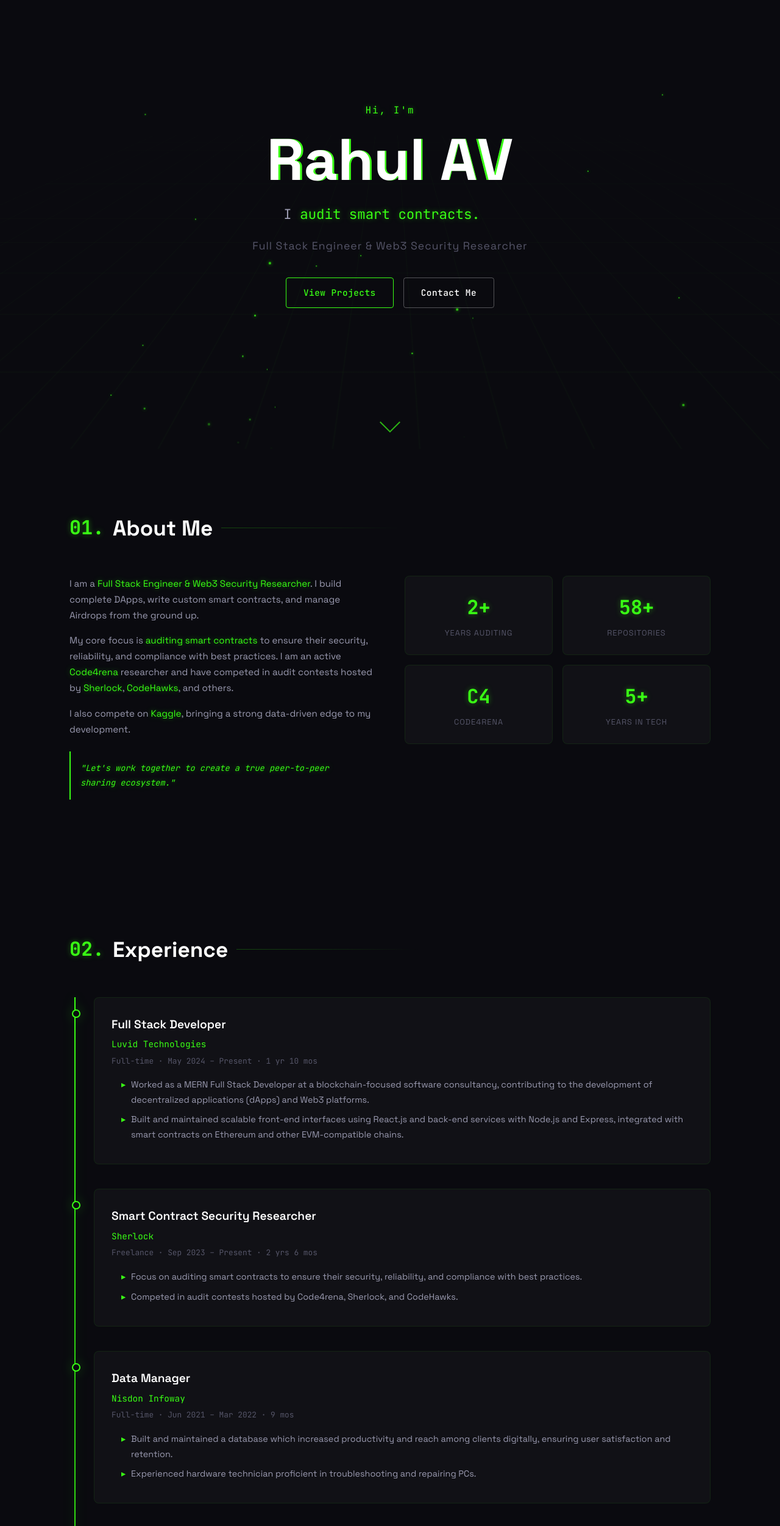
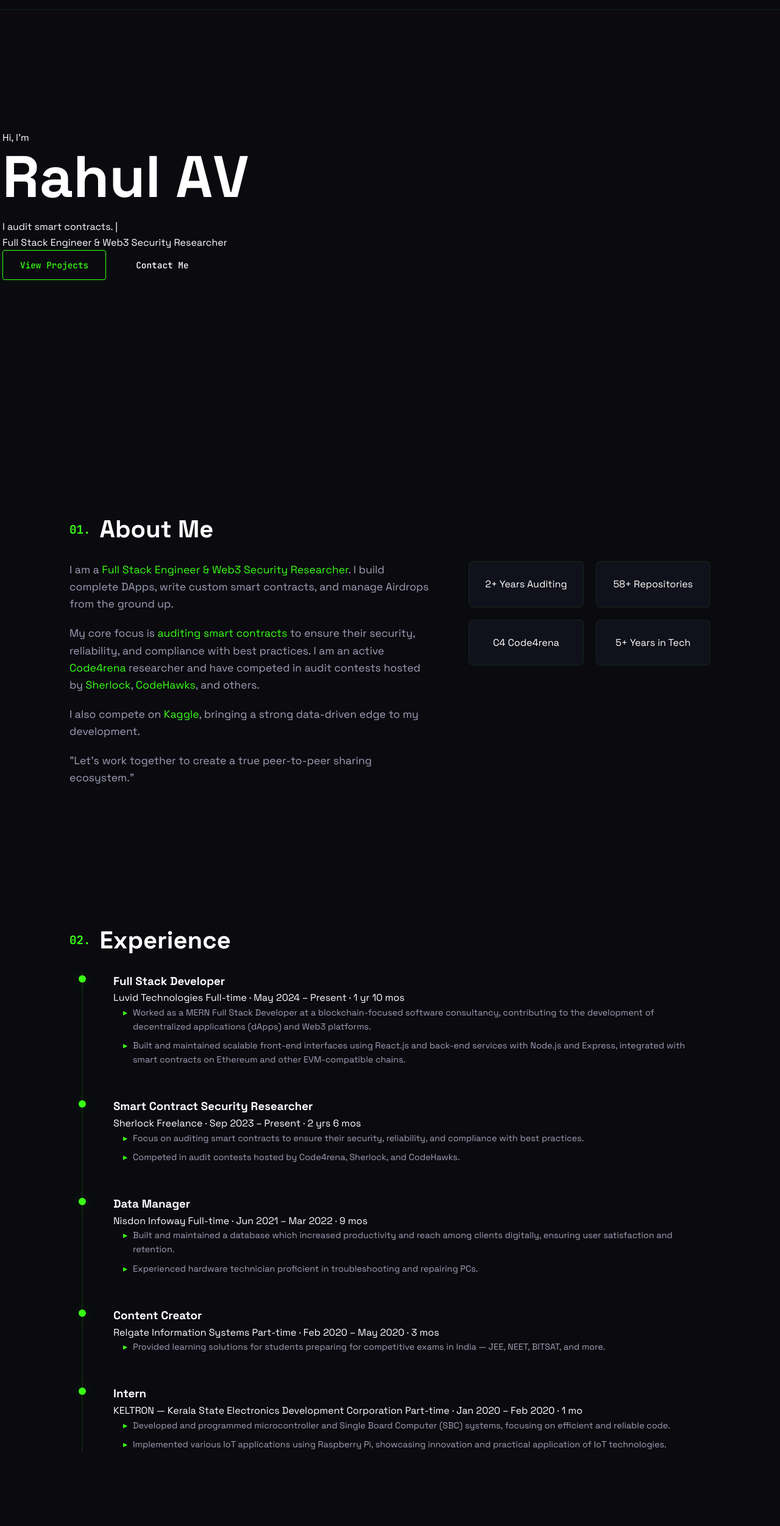
Before and after one commit to RV12R/rv-portfolio, a website built with Vite: page index.html in a window 1280 px wide. Shown: the part 64-2566 px from the top of the page at 61% size. Built offline with nearby package versions, Linux system fonts and the light colour scheme.

Commit message:
Revert project image styles to the preferred version (a38b3f2)

```diff
--- a/style.css
+++ b/style.css
@@ -1,53 +1,45 @@
-/* ═══════════════════════════════════════════════════
-   DESIGN SYSTEM — Cyberpunk Dark Theme (Green + White)
-   ═══════════════════════════════════════════════════ */
-
+/* ═══════════════ CSS VARIABLES ═══════════════ */
 :root {
-  /* Colors — GREEN + WHITE only */
-  --bg-dark: #0a0a0f;
-  --bg-card: #111116;
-  --bg-card-hover: #1a1a22;
-  --bg-glass: rgba(14, 14, 20, 0.85);
-  --border: rgba(57, 255, 20, 0.08);
-  --border-hover: rgba(57, 255, 20, 0.25);
-
   --green: #39ff14;
-  --green-mid: #2bcc10;
   --green-dim: rgba(57, 255, 20, 0.1);
-  --green-subtle: rgba(57, 255, 20, 0.05);
-
-  --text-primary: #f0f0f0;
-  --text-secondary: #9a9ab0;
-  --text-dim: #555568;
-
-  /* Typography */
-  --font-heading: 'Space Grotesk', sans-serif;
+  --green-glow: rgba(57, 255, 20, 0.3);
+  --white: #ffffff;
+  --bg-deep: #0a0a0f;
+  --bg-card: #11111b;
+  --bg-card-hover: #161625;
+  --bg-glass: rgba(10, 10, 15, 0.85);
+  --border: rgba(57, 255, 20, 0.1);
+  --border-hover: rgba(57, 255, 20, 0.3);
+  --text-primary: #ffffff;
+  --text-secondary: #a0a0b8;
+  --text-dim: #606078;
+  --font-main: 'Space Grotesk', sans-serif;
   --font-mono: 'JetBrains Mono', monospace;
-
-  /* Spacing */
+  --glow: 0 0 20px rgba(57, 255, 20, 0.2);
+  --glow-strong: 0 0 30px rgba(57, 255, 20, 0.4);
+  --glow-text: 0 0 10px rgba(57, 255, 20, 0.5);
   --section-padding: 100px 0;
   --container-width: 1100px;
-
-  /* Glow */
-  --glow: 0 0 20px rgba(57, 255, 20, 0.25), 0 0 60px rgba(57, 255, 20, 0.08);
-  --glow-sm: 0 0 10px rgba(57, 255, 20, 0.2);
-  --glow-text: 0 0 10px rgba(57, 255, 20, 0.4);
 }
 
-/* ═══════════════ RESET ═══════════════ */
-*, *::before, *::after { margin: 0; padding: 0; box-sizing: border-box; }
-html { scroll-behavior: smooth; scroll-padding-top: 80px; }
+/* ═══════════════ RESET & BASE ═══════════════ */
+* {
+  margin: 0;
+  padding: 0;
+  box-sizing: border-box;
+}
+
+html {
+  scroll-behavior: smooth;
+}
+
 body {
-  font-family: var(--font-heading);
-  background: var(--bg-dark);
+  background-color: var(--bg-deep);
   color: var(--text-primary);
-  line-height: 1.7;
+  font-family: var(--font-main);
+  line-height: 1.6;
   overflow-x: hidden;
 }
-a { color: var(--green); text-decoration: none; transition: color 0.3s; }
-a:hover { color: #fff; }
-ul { list-style: none; }
-img { max-width: 100%; display: block; }
 
 .container {
   max-width: var(--container-width);
@@ -55,243 +47,169 @@ img { max-width: 100%; display: block; }
   padding: 0 24px;
 }
 
-.section {
-  padding: var(--section-padding);
-  position: relative;
+ul { list-style: none; }
+a { text-decoration: none; color: inherit; transition: 0.3s; }
+
+/* ═══════════════ BACKGROUND GRID ═══════════════ */
+.bg-grid {
+  position: fixed;
+  top: 0;
+  left: 0;
+  width: 100%;
+  height: 100%;
+  z-index: -2;
+  background:
+    radial-gradient(circle at 50% 50%, rgba(20, 20, 30, 0.5), var(--bg-deep)),
+    linear-gradient(rgba(57, 255, 20, 0.03) 1px, transparent 1px),
+    linear-gradient(90deg, rgba(57, 255, 20, 0.03) 1px, transparent 1px);
+  background-size: 100% 100%, 50px 50px, 50px 50px;
+  perspective: 1000px;
 }
 
+/* ═══════════════ TYPOGRAPHY ═══════════════ */
 .section-title {
-  font-size: clamp(1.6rem, 4vw, 2.2rem);
+  font-size: clamp(1.8rem, 5vw, 2.5rem);
   font-weight: 700;
-  margin-bottom: 48px;
+  margin-bottom: 20px;
   display: flex;
   align-items: center;
-  gap: 14px;
-  color: #fff;
-}
-.section-title::after {
-  content: '';
-  flex: 1;
-  height: 1px;
-  background: linear-gradient(90deg, var(--border-hover), transparent);
-  max-width: 300px;
+  gap: 15px;
 }
 .title-number {
   font-family: var(--font-mono);
   color: var(--green);
-  font-size: 0.9em;
-  text-shadow: var(--glow-text);
+  font-size: 1.2rem;
 }
-
 .section-desc {
   color: var(--text-secondary);
-  margin-bottom: 40px;
   max-width: 600px;
-}
-
-.highlight {
-  color: var(--green);
-  text-shadow: var(--glow-text);
+  margin-bottom: 50px;
+  font-size: 1.1rem;
 }
 
 /* ═══════════════ BUTTONS ═══════════════ */
 .btn {
-  display: inline-block;
+  display: inline-flex;
+  align-items: center;
   padding: 12px 28px;
   border-radius: 4px;
   font-family: var(--font-mono);
   font-size: 0.9rem;
   font-weight: 500;
   cursor: pointer;
-  transition: all 0.3s ease;
-  letter-spacing: 0.5px;
+  transition: all 0.3s cubic-bezier(0.4, 0, 0.2, 1);
+  border: 1px solid transparent;
 }
 .btn--primary {
   background: transparent;
   color: var(--green);
-  border: 1px solid var(--green);
+  border-color: var(--green);
+  box-shadow: 0 0 10px rgba(57, 255, 20, 0.1);
 }
 .btn--primary:hover {
   background: var(--green-dim);
   box-shadow: var(--glow);
-  color: var(--green);
-}
-.btn--outline {
-  background: transparent;
-  color: #fff;
-  border: 1px solid rgba(255,255,255,0.3);
-}
-.btn--outline:hover {
-  background: rgba(255,255,255,0.05);
-  border-color: rgba(255,255,255,0.6);
-  color: #fff;
+  transform: translateY(-2px);
 }
 .btn--large {
-  padding: 16px 48px;
+  padding: 16px 36px;
   font-size: 1rem;
-  margin-top: 32px;
 }
 
 /* ═══════════════ NAVBAR ═══════════════ */
 .navbar {
   position: fixed;
   top: 0;
-  left: 0;
-  right: 0;
+  width: 100%;
+  height: 80px;
+  background: var(--bg-glass);
+  backdrop-filter: blur(10px);
+  -webkit-backdrop-filter: blur(10px);
   z-index: 1000;
-  padding: 0 24px;
+  border-bottom: 1px solid var(--border);
   transition: all 0.3s ease;
-  background: transparent;
 }
-.navbar.scrolled {
-  background: var(--bg-glass);
-  backdrop-filter: blur(20px);
-  -webkit-backdrop-filter: blur(20px);
-  border-bottom: 1px solid var(--border);
+.navbar--scrolled {
+  height: 70px;
+  box-shadow: 0 10px 30px rgba(0,0,0,0.3);
 }
-.nav-container {
-  max-width: var(--container-width);
-  margin: 0 auto;
+.navbar .container {
   display: flex;
+  justify-content: space-between;
   align-items: center;
-  justify-content: space-between;
-  height: 70px;
+  height: 100%;
 }
-.nav-logo {
+.logo {
   font-family: var(--font-mono);
-  font-size: 1.3rem;
   font-weight: 700;
-  color: #fff;
-  letter-spacing: 1px;
+  font-size: 1.5rem;
+  color: var(--green);
+  text-shadow: var(--glow-text);
 }
-.nav-logo:hover { color: #fff; }
-.logo-bracket { color: var(--green); text-shadow: var(--glow-text); }
-
 .nav-menu {
   display: flex;
+  gap: 30px;
   align-items: center;
-  gap: 8px;
 }
 .nav-link {
   font-family: var(--font-mono);
-  font-size: 0.82rem;
+  font-size: 0.85rem;
   color: var(--text-secondary);
-  padding: 8px 14px;
-  border-radius: 4px;
-  transition: all 0.3s;
-  letter-spacing: 0.3px;
+  position: relative;
 }
-.nav-link:hover,
-.nav-link.active {
+.nav-link:hover, .nav-link.active {
   color: var(--green);
 }
+.nav-link span { color: var(--green); margin-right: 5px; }
+
 .nav-link--cta {
-  color: var(--green);
+  padding: 8px 16px;
   border: 1px solid var(--green);
-  margin-left: 8px;
+  border-radius: 4px;
+  margin-left: 10px;
 }
 .nav-link--cta:hover {
   background: var(--green-dim);
   box-shadow: var(--glow);
-  color: var(--green);
 }
 
-/* Hamburger */
 .nav-toggle {
   display: none;
   flex-direction: column;
-  gap: 5px;
-  background: none;
-  border: none;
+  gap: 6px;
   cursor: pointer;
-  padding: 4px;
 }
 .nav-toggle span {
-  width: 24px;
+  width: 25px;
   height: 2px;
-  background: var(--text-primary);
-  transition: all 0.3s;
-  border-radius: 2px;
+  background: var(--green);
+  transition: 0.3s;
 }
-.nav-toggle.active span:nth-child(1) { transform: rotate(45deg) translate(5px, 5px); }
-.nav-toggle.active span:nth-child(2) { opacity: 0; }
-.nav-toggle.active span:nth-child(3) { transform: rotate(-45deg) translate(5px, -5px); }
 
 /* ═══════════════ HERO ═══════════════ */
 .hero {
-  min-height: 100vh;
+  height: 100vh;
   display: flex;
   align-items: center;
-  justify-content: center;
-  text-align: center;
   position: relative;
   overflow: hidden;
 }
-.hero-bg {
-  position: absolute;
-  inset: 0;
-  z-index: 0;
+.hero-content {
+  max-width: 800px;
 }
-
-/* Animated grid background */
-.grid-overlay {
-  position: absolute;
-  inset: 0;
-  background-image:
-    linear-gradient(rgba(57, 255, 20, 0.025) 1px, transparent 1px),
-    linear-gradient(90deg, rgba(57, 255, 20, 0.025) 1px, transparent 1px);
-  background-size: 60px 60px;
-  animation: gridMove 20s linear infinite;
-}
-@keyframes gridMove {
-  0% { transform: perspective(500px) rotateX(60deg) translateY(0); }
-  100% { transform: perspective(500px) rotateX(60deg) translateY(60px); }
-}
-
-/* Floating particles */
-.particles {
-  position: absolute;
-  inset: 0;
-  overflow: hidden;
-}
-.particle {
-  position: absolute;
-  width: 2px;
-  height: 2px;
-  background: var(--green);
-  border-radius: 50%;
-  box-shadow: 0 0 6px var(--green);
-  animation: particleFloat linear infinite;
-  opacity: 0;
-}
-@keyframes particleFloat {
-  0% { transform: translateY(100vh) translateX(0); opacity: 0; }
-  10% { opacity: 0.8; }
-  90% { opacity: 0.8; }
-  100% { transform: translateY(-10vh) translateX(100px); opacity: 0; }
-}
-
-.hero-content {
-  position: relative;
-  z-index: 1;
-  padding: 0 24px;
-}
-.hero-greeting {
+.hero-pre {
   font-family: var(--font-mono);
   color: var(--green);
+  margin-bottom: 20px;
+  display: block;
   font-size: 1rem;
-  margin-bottom: 16px;
-  letter-spacing: 2px;
-  text-shadow: var(--glow-text);
 }
-
-/* Hero Name — RV → Rahul AV transition */
 .hero-name {
   font-size: clamp(3rem, 10vw, 6rem);
-  font-weight: 700;
-  color: #fff;
+  font-weight: 800;
+  margin-bottom: 15px;
+  color: var(--white);
   line-height: 1.1;
-  margin-bottom: 16px;
   position: relative;
   display: inline-block;
 }
@@ -299,7 +217,7 @@ img { max-width: 100%; display: block; }
     display: inline-block;
     opacity: 0;
     transform: translateY(20px);
-  transition: opacity 0.4s ease, transform 0.4s ease;
+    transition: all 0.4s cubic-bezier(0.175, 0.885, 0.32, 1.275);
 }
 .hero-name .name-char.visible {
     opacity: 1;
@@ -307,120 +225,97 @@ img { max-width: 100%; display: block; }
 }
 .hero-name .name-char.glow {
     color: var(--green);
-  text-shadow: var(--glow-text);
+    text-shadow: 0 0 15px var(--green);
 }
 
-/* Glitch on the name */
-.hero-name::before,
-.hero-name::after {
+.hero-name::before, .hero-name::after {
   content: attr(data-text);
   position: absolute;
   top: 0;
   left: 0;
   width: 100%;
   height: 100%;
+  opacity: 0.8;
+  display: none; /* Initially hidden, triggered by JS */
+}
+.hero-name.glitch-anim::before {
+  display: block;
+  left: 2px;
+  text-shadow: -2px 0 var(--green);
+  clip: rect(44px, 450px, 56px, 0);
+  animation: glitch-anim 5s infinite linear alternate-reverse;
+}
+.hero-name.glitch-anim::after {
+  display: block;
+  left: -2px;
+  text-shadow: -2px 0 var(--white);
+  clip: rect(44px, 450px, 56px, 0);
+  animation: glitch-anim2 5s infinite linear alternate-reverse;
+}
+
+@keyframes glitch-anim {
+  0% { clip: rect(31px, 9999px, 94px, 0); }
+  5% { clip: rect(70px, 9999px, 71px, 0); }
+  10% { clip: rect(29px, 9999px, 83px, 0); }
+  100% { clip: rect(67px, 9999px, 62px, 0); }
+}
+@keyframes glitch-anim2 {
+  0% { clip: rect(65px, 9999px, 100px, 0); }
+  5% { clip: rect(52px, 9999px, 31px, 0); }
+  10% { clip: rect(79px, 9999px, 49px, 0); }
+  100% { clip: rect(9px, 9999px, 31px, 0); }
+}
+
+.hero-title {
+  font-size: clamp(1.5rem, 5vw, 3.5rem);
+  font-weight: 700;
+  color: var(--text-secondary);
+  margin-bottom: 25px;
+}
+.hero-desc {
+  font-size: 1.2rem;
+  color: var(--text-secondary);
+  max-width: 550px;
+  margin-bottom: 40px;
+}
+.hero-cta {
+  display: flex;
+  gap: 20px;
+}
+
+#particles-canvas {
+  position: absolute;
+  top: 0;
+  left: 0;
+  width: 100%;
+  height: 100%;
+  z-index: -1;
   pointer-events: none;
 }
-.hero-name::before {
-  color: var(--green);
-  z-index: -1;
-  animation: glitch1 4s infinite;
-}
-.hero-name::after {
-  color: rgba(255,255,255,0.3);
-  z-index: -2;
-  animation: glitch2 4s infinite;
-}
-@keyframes glitch1 {
-  0%, 95%, 100% { clip-path: inset(0 0 0 0); transform: translate(0); }
-  96% { clip-path: inset(20% 0 60% 0); transform: translate(-2px, -1px); }
-  97% { clip-path: inset(50% 0 30% 0); transform: translate(2px, 1px); }
-  98% { clip-path: inset(80% 0 5% 0); transform: translate(-1px, 2px); }
-}
-@keyframes glitch2 {
-  0%, 95%, 100% { clip-path: inset(0 0 0 0); transform: translate(0); }
-  96% { clip-path: inset(60% 0 10% 0); transform: translate(2px, 1px); }
-  97% { clip-path: inset(10% 0 70% 0); transform: translate(-2px, -1px); }
-  98% { clip-path: inset(40% 0 40% 0); transform: translate(1px, -2px); }
-}
 
-.hero-title-wrapper {
-  font-family: var(--font-mono);
-  font-size: clamp(1rem, 2.5vw, 1.4rem);
-  color: var(--text-secondary);
-  margin-bottom: 12px;
-  min-height: 2em;
-}
-.hero-title-static { color: var(--text-secondary); }
-.hero-title-typed { color: var(--green); text-shadow: var(--glow-text); }
-.typed-cursor {
-  color: var(--green);
-  animation: blink 0.8s step-end infinite;
-}
-@keyframes blink { 50% { opacity: 0; } }
-
-.hero-subtitle {
-  font-size: clamp(0.9rem, 2vw, 1.1rem);
-  color: var(--text-dim);
-  margin-bottom: 36px;
-  letter-spacing: 1px;
-}
-
-.hero-cta {
-  display: flex;
-  gap: 16px;
-  justify-content: center;
-  flex-wrap: wrap;
-}
-
-/* Scroll indicator */
-.scroll-indicator {
-  position: absolute;
-  bottom: 40px;
-  left: 50%;
-  transform: translateX(-50%);
-  z-index: 1;
-}
-.scroll-arrow {
-  width: 24px;
-  height: 24px;
-  border-right: 2px solid var(--green);
-  border-bottom: 2px solid var(--green);
-  transform: rotate(45deg);
-  animation: scrollBounce 2s ease-in-out infinite;
-  opacity: 0.4;
-}
-@keyframes scrollBounce {
-  0%, 100% { transform: rotate(45deg) translate(0, 0); opacity: 0.3; }
-  50% { transform: rotate(45deg) translate(6px, 6px); opacity: 0.7; }
+/* ═══════════════ SECTIONS ═══════════════ */
+section {
+  padding: var(--section-padding);
 }
 
 /* ═══════════════ ABOUT ═══════════════ */
 .about-content {
   display: grid;
-  grid-template-columns: 1fr 1fr;
-  gap: 48px;
+  grid-template-columns: 1.5fr 1fr;
+  gap: 60px;
   align-items: start;
 }
 .about-text p {
   color: var(--text-secondary);
-  margin-bottom: 16px;
-  font-size: 0.95rem;
+  margin-bottom: 20px;
+  font-size: 1.1rem;
 }
-.about-quote {
-  font-family: var(--font-mono);
-  font-style: italic;
-  color: var(--green) !important;
-  text-shadow: var(--glow-text);
-  padding: 16px;
-  border-left: 2px solid var(--green);
-  margin-top: 24px !important;
-  font-size: 0.85rem !important;
-}
+.highlight { color: var(--green); }
+
 .about-stats {
   display: grid;
   grid-template-columns: 1fr 1fr;
-  gap: 16px;
+  gap: 20px;
 }
 .stat-card {
   background: var(--bg-card);
@@ -431,23 +326,19 @@ img { max-width: 100%; display: block; }
   transition: all 0.3s ease;
 }
 .stat-card:hover {
-  border-color: var(--border-hover);
+  border-color: var(--green);
+  transform: translateY(-5px);
   box-shadow: var(--glow);
-  transform: translateY(-4px);
 }
-.stat-number {
-  display: block;
+.stat-card h3 {
+  font-size: 2rem;
+  color: var(--green);
   font-family: var(--font-mono);
-  font-size: 2rem;
-  font-weight: 700;
-  color: var(--green);
-  text-shadow: var(--glow-text);
+  margin-bottom: 5px;
 }
-.stat-label {
-  display: block;
+.stat-card p {
   font-size: 0.8rem;
   color: var(--text-dim);
-  margin-top: 4px;
   text-transform: uppercase;
   letter-spacing: 1px;
 }
@@ -455,68 +346,40 @@ img { max-width: 100%; display: block; }
 /* ═══════════════ EXPERIENCE ═══════════════ */
 .timeline {
   position: relative;
-  padding-left: 40px;
-}
-.timeline::before {
-  content: '';
-  position: absolute;
-  left: 8px;
-  top: 0;
-  bottom: 0;
-  width: 2px;
-  background: linear-gradient(180deg, var(--green), var(--green-mid), var(--green));
-  box-shadow: var(--glow);
+  border-left: 2px solid var(--border);
+  padding-left: 50px;
+  margin-left: 20px;
 }
 .timeline-item {
   position: relative;
-  margin-bottom: 40px;
+  margin-bottom: 50px;
 }
-.timeline-item:last-child { margin-bottom: 0; }
 .timeline-marker {
   position: absolute;
-  left: -36px;
-  top: 20px;
-  width: 14px;
-  height: 14px;
+  left: -57px;
+  top: 5px;
+  width: 12px;
+  height: 12px;
+  background: var(--green);
   border-radius: 50%;
-  background: var(--bg-dark);
-  border: 2px solid var(--green);
   box-shadow: var(--glow);
-  z-index: 1;
 }
-.timeline-item:hover .timeline-marker {
-  background: var(--green);
+.timeline-date {
+  font-family: var(--font-mono);
+  color: var(--green);
+  font-size: 0.9rem;
+  margin-bottom: 8px;
+  display: block;
 }
-.timeline-card {
-  background: var(--bg-card);
-  border: 1px solid var(--border);
-  border-radius: 8px;
-  padding: 28px;
-  transition: all 0.3s ease;
+.timeline-content h3 {
+  font-size: 1.4rem;
+  margin-bottom: 5px;
 }
-.timeline-card:hover {
-  border-color: var(--border-hover);
-  box-shadow: var(--glow-sm);
-}
-.timeline-header h3 {
-  font-size: 1.2rem;
-  font-weight: 600;
-  color: #fff;
-  margin-bottom: 4px;
-}
-.timeline-company {
+.timeline-content .company {
+  color: var(--text-secondary);
+  font-weight: 500;
+  margin-bottom: 15px;
   display: block;
-  color: var(--green);
-  font-family: var(--font-mono);
-  font-size: 0.9rem;
-  margin-bottom: 4px;
-}
-.timeline-meta {
-  display: block;
-  font-size: 0.8rem;
-  color: var(--text-dim);
-  font-family: var(--font-mono);
-  margin-bottom: 16px;
 }
 .timeline-details {
   padding-left: 16px;
@@ -559,11 +422,6 @@ img { max-width: 100%; display: block; }
   border-color: var(--border-hover);
   box-shadow: var(--glow);
 }
-.project-featured-content {
-  position: relative;
-  z-index: 2;
-  max-width: 60%;
-}
 .project-label {
   font-family: var(--font-mono);
   font-size: 0.8rem;
@@ -583,51 +441,37 @@ img { max-width: 100%; display: block; }
 .project-featured-desc p {
   color: var(--text-secondary);
   font-size: 0.95rem;
+  max-width: 600px;
   margin-bottom: 20px;
 }
 .project-featured-img {
   position: absolute;
-  right: 20px;
+  right: -50px;
   top: 50%;
   transform: translateY(-50%);
-  width: 400px;
-  height: 225px; /* Perfect 16:9 for 400px width */
+  width: 450px;
+  height: 250px;
   border-radius: 8px;
   overflow: hidden;
   border: 1px solid var(--border);
   box-shadow: 0 10px 30px rgba(0,0,0,0.5);
   transition: all 0.3s ease;
-  z-index: 1;
-  opacity: 0.2;
+  z-index: -1;
+  opacity: 0.15;
 }
 .project-featured:hover .project-featured-img {
-  opacity: 0.8;
-  border-color: var(--green);
-  transform: translateY(-50%) scale(1.05);
+  opacity: 0.4;
+  right: -20px;
 }
 .project-featured-img img {
   width: 100%;
   height: 100%;
   object-fit: cover;
-  display: block;
 }
 
 @media (max-width: 1024px) {
-  .project-featured-content {
-    max-width: 100%;
-  }
   .project-featured-img {
-    position: relative;
-    right: 0;
-    top: 0;
-    transform: none;
-    width: 100%;
-    margin-top: 20px;
-    opacity: 1;
-    z-index: 1;
-  }
-  .project-featured:hover .project-featured-img {
-    transform: scale(1.02);
+    display: none;
   }
 }
 
```
Lines whose indentation alone changed are shown as unchanged.
